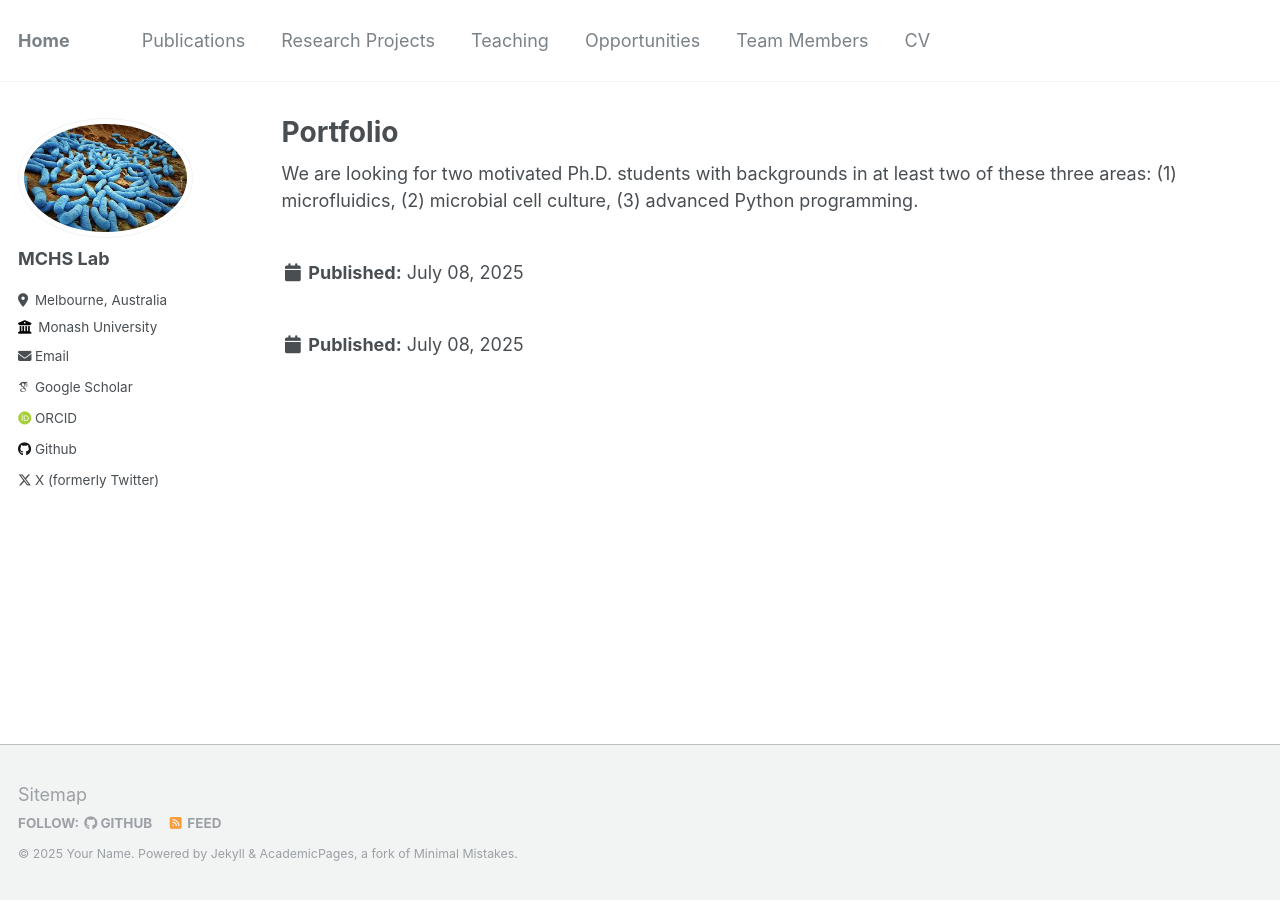
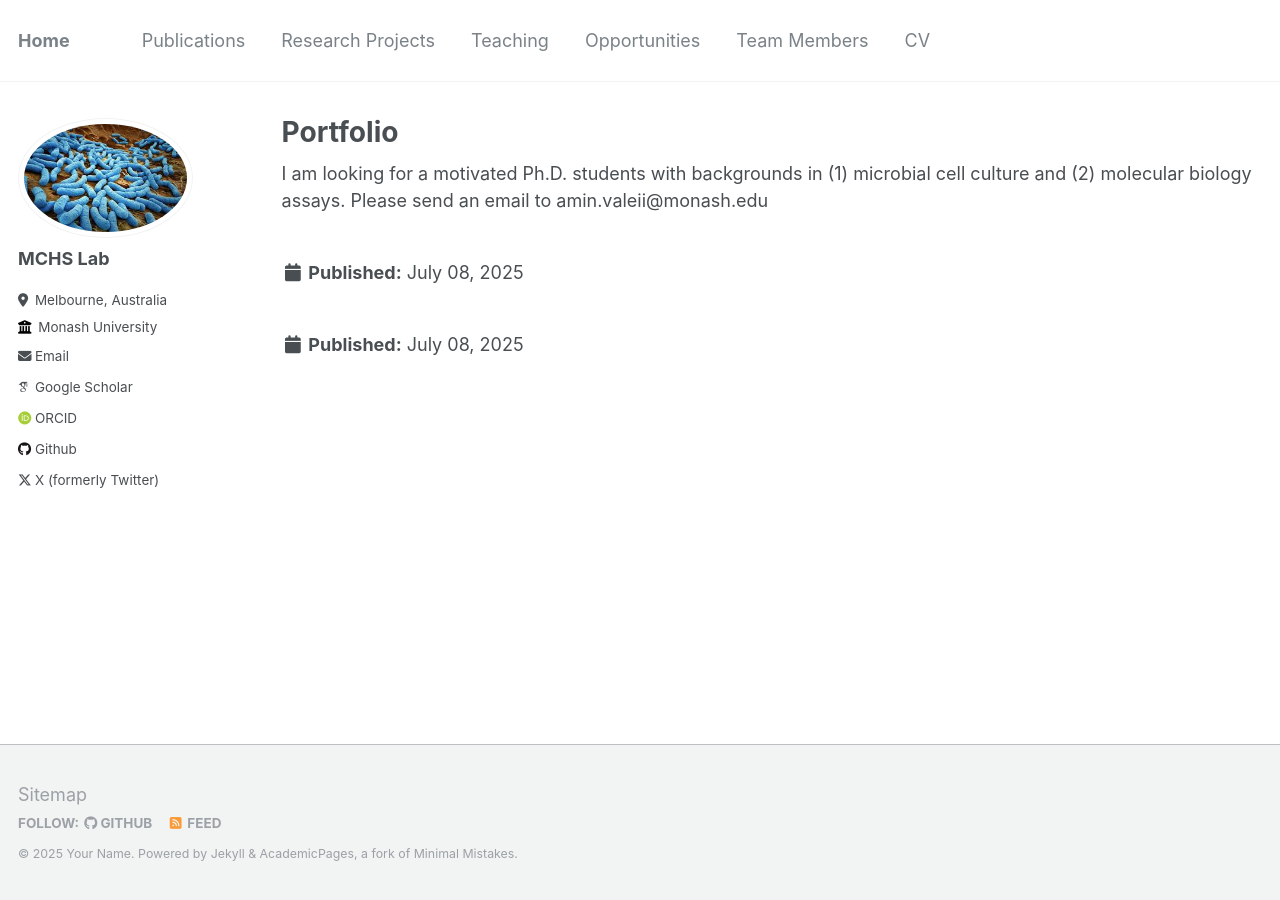
Before and after one commit to AminValiei/valieilab, a Jekyll site: the page built from _pages/portfolio.html, in a window 1280 px wide. Built offline with Jekyll 4.4.1, drawn with Linux system fonts in a browser that asks for light colours; some web fonts are replaced.

Commit message:
Update portfolio.html

```diff
--- a/_pages/portfolio.html
+++ b/_pages/portfolio.html
@@ -6,7 +6,7 @@ author_profile: true
 ---
 
 {% include base_path %}
- We are looking for two motivated Ph.D. students with backgrounds in at least two of these three areas: (1) microfluidics, (2) microbial cell culture, (3) advanced Python programming.
+I am looking for a motivated Ph.D. students with backgrounds in (1) microbial cell culture and (2) molecular biology assays. Please send an email to amin.valeii@monash.edu
 
 {% for post in site.portfolio %}
   {% include archive-single.html %}
```
